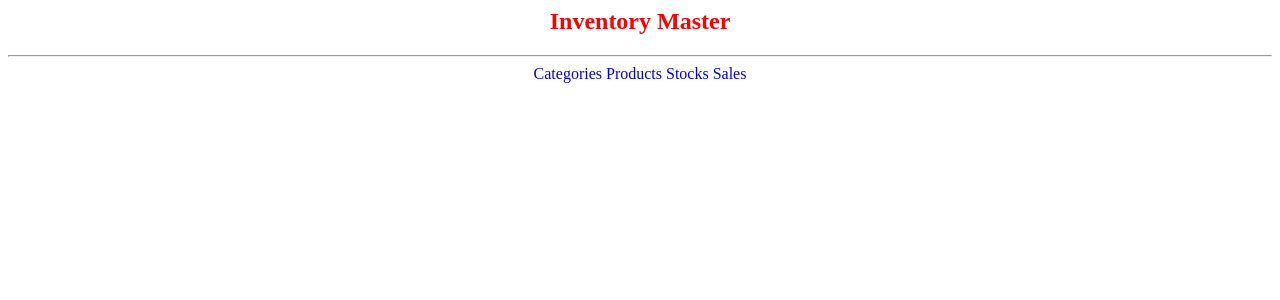
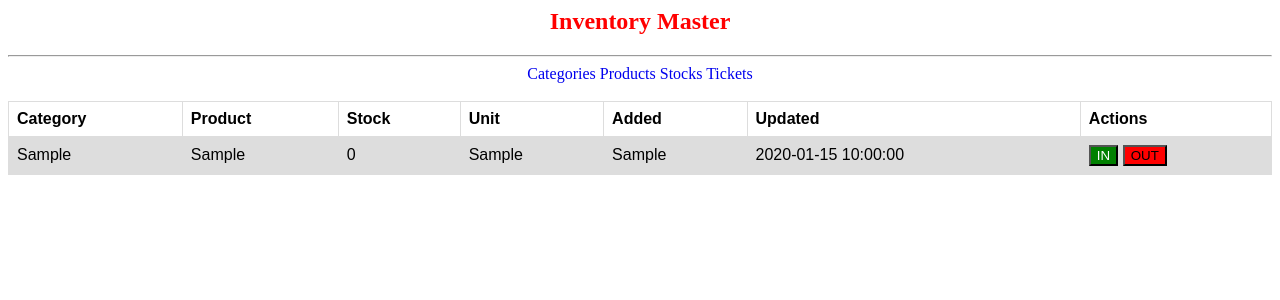
Before and after one commit to moighosh/cc_inventory, a PHP site: page /pages/stocks.php in a window 1280 px wide. Shown: the top 300 px of the page. Run offline with PHP 8.4, Linux system fonts and the light colour scheme; tables that the repository leaves empty or names only in its code hold one stand-in row (values such as "Sample post").

Commit message:
second commit

```diff
--- a/includes/connection.inc.php
+++ b/includes/connection.inc.php
@@ -1,3 +1,4 @@
 <?php
 $con = mysqli_connect('localhost','root','','crushcourse');
+date_default_timezone_set("Asia/Kolkata");
 ?>
--- a/pages/add-cat.php
+++ b/pages/add-cat.php
@@ -21,11 +21,11 @@ if(isset($_POST['submit'])){
     <a href="categories.php" style="text-decoration: none;">Categories</a>
     <a href="products.php" style="text-decoration: none;">Products</a>
     <a href="stocks.php" style="text-decoration: none;">Stocks</a>
-    <a href="sales.php" style="text-decoration: none;">Sales</a>
+    <a href="tickets.php" style="text-decoration: none;">Tickets</a>
     <br/>
     <br/>
     <form method="post">
-        Category name: <input type="text" name="category"/>
+        Category name: <input type="text" name="category" required/>
         <input type="submit" name="submit"/>
     </form>
     <?= $msg?>
--- a/pages/categories.php
+++ b/pages/categories.php
@@ -25,7 +25,7 @@ tr:nth-child(even) {
     <a href="categories.php" style="text-decoration: none;">Categories</a>
     <a href="products.php" style="text-decoration: none;">Products</a>
     <a href="stocks.php" style="text-decoration: none;">Stocks</a>
-    <a href="sales.php" style="text-decoration: none;">Sales</a>
+    <a href="tickets.php" style="text-decoration: none;">Tickets</a>
     <br/>
     <br/>
     <a href="add-cat.php"><button>Add Category</button></a>
@@ -51,7 +51,7 @@ tr:nth-child(even) {
                     <td><?= $category?></td>
                     <td><?= $added?></td>
                     <td><?= $updated?></td>
-                    <td><a href="edit-cat.php?id=<?= $id?>">Edit</a>&nbsp;<a href="del-cat.php?id=<?= $id?>">Delete</a></td>
+                    <td><a href="edit-cat.php?id=<?= $id?>"><button style="background-color: green; color: white;">Edit</button></a>&nbsp;<a href="del-cat.php?id=<?= $id?>"><button style="background-color: red; color: black;">Delete</button></a></td>
                 </tr>
                 <?php
             }
--- a/pages/edit-cat.php
+++ b/pages/edit-cat.php
@@ -33,11 +33,11 @@ if(isset($_POST['submit'])){
     <a href="categories.php" style="text-decoration: none;">Categories</a>
     <a href="products.php" style="text-decoration: none;">Products</a>
     <a href="stocks.php" style="text-decoration: none;">Stocks</a>
-    <a href="sales.php" style="text-decoration: none;">Sales</a>
+    <a href="tickets.php" style="text-decoration: none;">Tickets</a>
     <br/>
     <br/>
     <form method="post">
-        Category name: <input type="text" name="category" value="<?= $category_fetch?>"/>
+        Category name: <input type="text" name="category" value="<?= $category_fetch?>" required/>
         <input type="submit" name="submit"/>
     </form>
     <?= $msg?>
--- a/pages/stocks.php
+++ b/pages/stocks.php
@@ -1,6 +1,23 @@
 <?php
 require('../includes/connection.inc.php');
 ?>
+<style>
+table {
+  font-family: arial, sans-serif;
+  border-collapse: collapse;
+  width: 100%;
+}
+
+td, th {
+  border: 1px solid #dddddd;
+  text-align: left;
+  padding: 8px;
+}
+
+tr:nth-child(even) {
+  background-color: #dddddd;
+}
+</style>
 <meta name="viewport" content="width=device-width, initial-scale=1.0">
 <body style="text-align:center;">
     <a href="http://localhost/" style="text-decoration: none;"><h2 style="color: red;">Inventory Master</h2></a>
@@ -8,7 +25,54 @@ require('../includes/connection.inc.php');
     <a href="categories.php" style="text-decoration: none;">Categories</a>
     <a href="products.php" style="text-decoration: none;">Products</a>
     <a href="stocks.php" style="text-decoration: none;">Stocks</a>
-    <a href="sales.php" style="text-decoration: none;">Sales</a>
+    <a href="tickets.php" style="text-decoration: none;">Tickets</a>
     <br/>
     <br/>
+    <table style="width: 100%;">
+        <tr>
+            <th>Category</th>
+            <th>Product</th>
+            <th>Stock</th>
+            <th>Unit</th>
+            <th>Added</th>
+            <th>Updated</th>
+            <th>Actions</th>
+        </tr>
+        <?php
+            $sql = ("select * from products order by id desc");
+            $res = mysqli_query($con, $sql);
+            while($row = mysqli_fetch_assoc($res)){
+                $id = $row['id'];
+                $cat_id = $row['cat_id'];
+                $product = $row['product'];
+                $unit = $row['unit'];
+                $added = $row['added'];
+                $updated = $row['updated'];
+                ?>
+                <tr>
+                    <td><?php
+                        $query = ("select * from categories where id='$cat_id'");
+                        $result = mysqli_query($con, $query);
+                        $fetch = mysqli_fetch_assoc($result);
+                        echo $fetch['category'];
+                    ?></td>
+                    <td><?= $product?></td>
+                    <td><?php
+                    $query = ("select * from stocks where pro_id='$id'");
+                    $result = mysqli_query($con, $query);
+                    $fetch = mysqli_fetch_assoc($result);
+                    $stk_in = (int)$fetch['stk_in'];
+                    $stk_out = (int)$fetch['stk_out'];
+                    $stock = $stk_in - $stk_out;
+                    echo $stock;
+                    ?></td>
+                    <td><?= $unit?></td>
+                    <td><?= $added?></td>
+                    <td><?= $updated?></td>
+                    <td><a href="stk-in.php?id=<?= $id?>"><button style="background-color: green; color: white;">IN</button></a>&nbsp;<a href="stk-out.php?id=<?= $id?>"><button style="background-color: red; color: black;">OUT</button></a></td>
+                </tr>
+                <?php
+            }
+        ?>
+    </table>
 </body>
```
Also changed, not shown: index.php (+23 -8 lines), pages/products.php (+58 -1 lines), pages/sales.php (deleted, +0 -14 lines).
